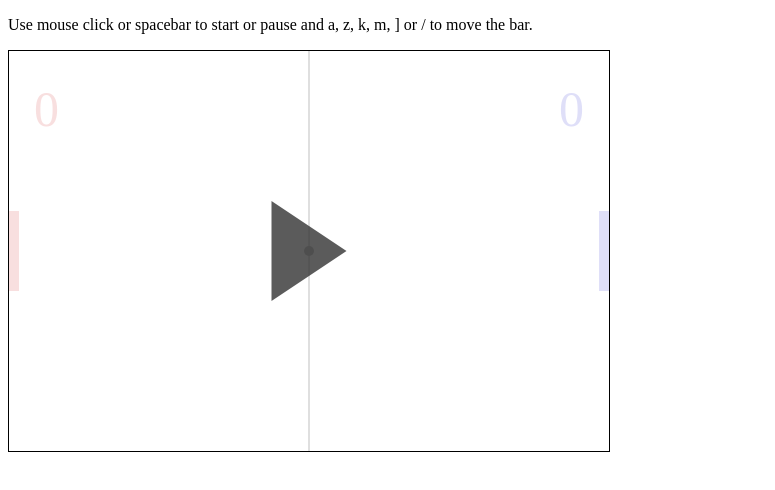
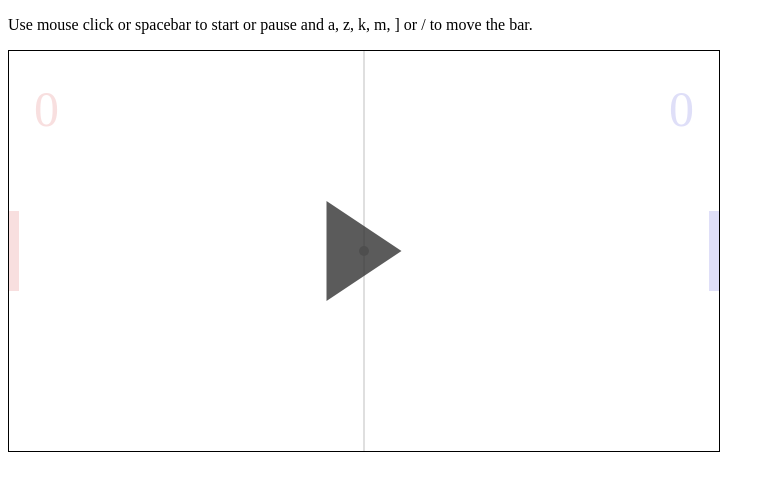
Before and after one commit to parloti/PongGame2, a plain HTML site: page index.html in a window 1280 px wide. Shown: the whole page, without its empty margins (0-775 px from the left). Drawn offline with nearby package versions, Linux system fonts and the light colour scheme.

Commit message:
v1.1.2
Size of the canvas relative to the screen size.

Updates
AngularJS v1.5.8 -> AngularJS v1.6.2

Add
jQuery 3.1.1

```diff
--- a/Ctrl.js
+++ b/Ctrl.js
@@ -1,9 +1,3 @@
-/*
- * To change this license header, choose License Headers in Project Properties.
- * To change this template file, choose Tools | Templates
- * and open the template in the editor.
- */
-
 /* global app */
 
 "use strict";
@@ -44,15 +38,48 @@ app.controller('canvas', function ($scope) {
 		airFrictionAndWind: 0.3,
 		leftIsModeComputer: true,
 		rightIsModeComputer: false,
-		difficultyModeComputer: 30//1-100
+		difficultyModeComputer: 30, //1-100,
+		widthHeightRatio: 1.775,
+		canvasHeight: 0,
+		canvasWidth: 0,
+		maxHeightSize: 400
 	};
 
 	var keys = {};
-	if (true) {
+	function canvasCurrentTarget($event, canvas) {
+		console.log($event);
+		console.log(canvas);
 
+		console.log(canvas.offsetX);
+		console.log(canvas.offsetY);
 	}
-	$scope.init = function () {
+
+	$scope.definesDimensionsCanvas=function (canvas) {
+		if (screen.height > Config.maxHeightSize && screen.width > Config.maxHeightSize * Config.widthHeightRatio) {
+			Config.canvasHeight = 400;
+		}
+		else {
+			Config.canvasHeight = Math.min(screen.height, screen.width/Config.widthHeightRatio);
+		}
+		Config.canvasWidth = Config.canvasHeight * Config.widthHeightRatio;
+		canvas.height = Config.canvasHeight;
+		canvas.width = Config.canvasWidth;
+		angular.element(canvas).css(
+				{
+					'height': Config.canvasHeight + 'px',
+					'width': Config.canvasWidth + 'px'
+				}
+		);
+	};
+
+	$scope.init = function ($event) {
 		//click on div.canvas allows you to pause and resume play
+		var elem;
+		canvas = document.getElementById('game');
+		$scope.definesDimensionsCanvas(canvas);
+
+		canvasCurrentTarget($event, canvas);
+
 		if ($scope.gameStarted === false) {
 			$scope.gameStarted = true;
 			window.requestAnimationFrame($scope.draw);
@@ -82,7 +109,6 @@ app.controller('canvas', function ($scope) {
 			$scope.startMotionInterval = function () {};
 		};
 
-		canvas = document.getElementById('game');
 		ballCoord = {
 			x: canvas.width / 2,
 			y: canvas.height / 2
@@ -303,8 +329,8 @@ app.controller('canvas', function ($scope) {
 	};
 
 	$scope.computerPlayer = function () {
-		console.log(ballCoord);
-		for (var i = 0; i < Config.difficultyModeComputer/10; i++) {
+		//console.log(ballCoord);
+		for (var i = 0; i < Config.difficultyModeComputer / 10; i++) {
 			if (Config.leftIsModeComputer && velocity.horizontalSense < 0) {
 				if (ballCoord.y < playerBarY.left + Config.playerBarHeight && velocity.verticalSense < 0) {
 					playerBarY.left = Math.max(playerBarY.left - Config.stepsPlayerBar, 0);
--- a/index.css
+++ b/index.css
@@ -16,8 +16,6 @@ and open the template in the editor.
 	padding: 50px 0 0 0;
 }
 #game{
-	width: 600px;
-	height: 400px;
 	border: 1px solid black;
 }
 .playername{
--- a/index.html
+++ b/index.html
@@ -10,14 +10,16 @@ and open the template in the editor.
 		<meta charset="UTF-8">
 		<meta name="viewport" content="width=device-width, initial-scale=1.0">
 		<link href="index.css" rel="stylesheet" type="text/css"/>
-		<script src="angular.min.js" type="text/javascript"></script>
+		<script src="//ajax.googleapis.com/ajax/libs/jquery/3.1.1/jquery.min.js"></script>
+		<script src="//ajax.googleapis.com/ajax/libs/angularjs/1.6.2/angular.min.js"></script>
 		<script src="index.js" type="text/javascript"></script>
 		<script src="Pong.js"></script>
 		<script src="Ctrl.js"></script>
 	</head>
 	<body ng-app="Pong" data-ng-init="nameleft = 'Red Player';nameright = 'Blue Player'">
 		<p>Use mouse click or spacebar to start or pause and a, z, k, m, ] or / to move the bar.</p>
-		<!--<div id="config">
+		<!--
+		<div id="config">
 			<div>
 				<label for="speed">Speed: </label>
 				<input id="speed" type="number" value="10" />
@@ -40,18 +42,19 @@ and open the template in the editor.
 			</select>
 			<h1>Hello {{player.value}}!</h1>
 			<h1>Good luck!</h1>
-		</div>-->
-		<div class="canvas" ng-app="Pong" ng-controller="canvas" ng-click="init()">
-			<canvas id="game" width="600" height="400"></canvas>
-			<p></p>
 		</div>
-
-		<!--<div class="playername"  ng-app="Pong" ng-controller="selectPlayer">
+ !-->
+		<div class="canvas" ng-app="Pong" ng-controller="canvas" ng-click="init($event)">
+			<canvas id="game" width="0" height="0" ></canvas>
+		</div>
+<!--
+		<div class="playername"  ng-app="Pong" ng-controller="selectPlayer">
 			<label for="player">Blue Player: </label>
 			<select id="player" ng-model="player.value" ng-options="x for x in names" ng-change="change('blue')">
 			</select>
 			<h1>Hello {{player.value}}!</h1>
 			<h1>Good luck!</h1>
-		</div>-->
+		</div>
+!-->
 	</body>
 </html>
--- a/nbproject/project.xml
+++ b/nbproject/project.xml
@@ -3,7 +3,7 @@
     <type>org.netbeans.modules.web.clientproject</type>
     <configuration>
         <data xmlns="http://www.netbeans.org/ns/clientside-project/1">
-            <name>PongGame</name>
+            <name>PongGame2</name>
         </data>
     </configuration>
 </project>
```
Also changed, not shown: nbproject/private/private.xml (+8 -0 lines), 5 other files.
